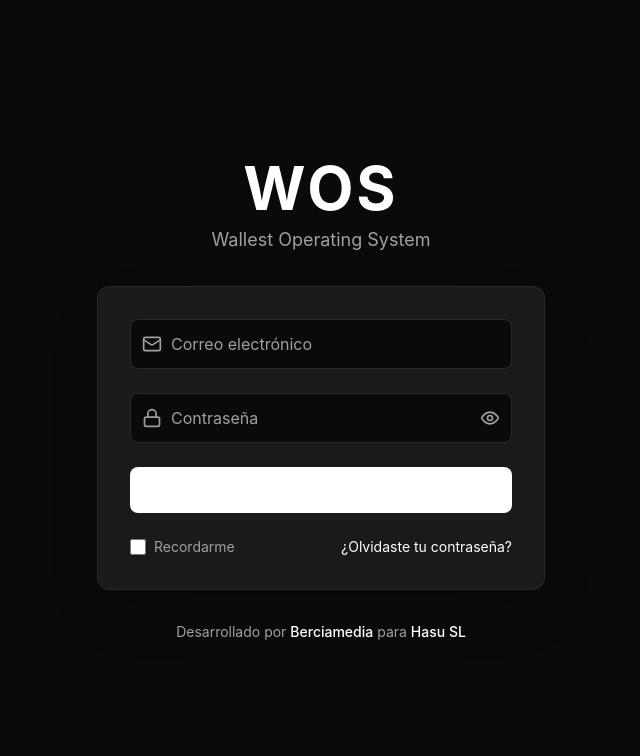
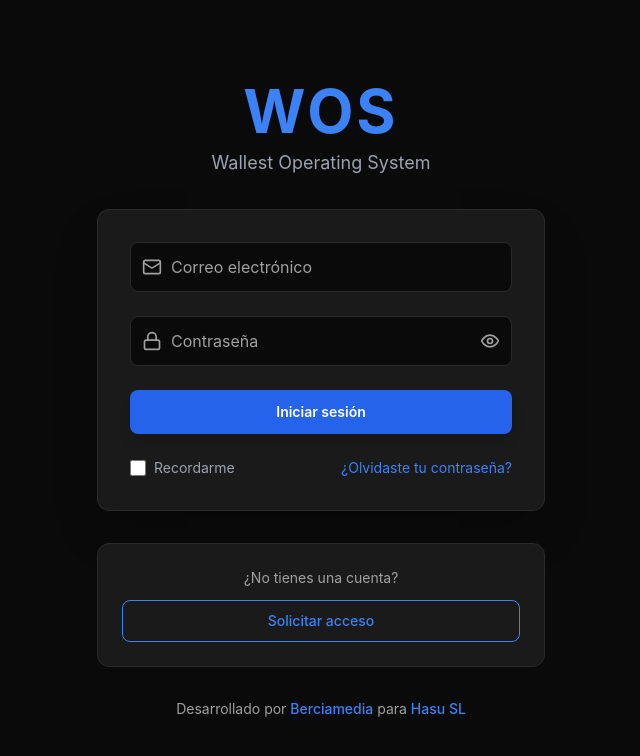
Before and after one commit to patomdq/wallest_operating_system, a Next.js app: page /login in a window 1280 px wide. Shown: the top 756 px of the page, without its empty margins (319-959 px from the left). Built offline with nearby package versions, Linux system fonts and the light colour scheme; no server answers.

Commit message:
Fix auth ui

```diff
--- a/app/login/page.tsx
+++ b/app/login/page.tsx
@@ -89,10 +89,10 @@ export default function LoginPage() {
         {/* Header */}
         <div className="text-center">
           <div className="mb-6">
-            <h1 className="text-6xl font-bold text-wos-accent tracking-wider">
+            <h1 className="text-6xl font-bold text-blue-500 tracking-wider">
               WOS
             </h1>
-            <p className="text-wos-text-muted text-lg mt-2">
+            <p className="text-gray-400 text-lg mt-2">
               Wallest Operating System
             </p>
           </div>
@@ -170,38 +170,38 @@ export default function LoginPage() {
             <button
               type="submit"
               disabled={isLoading}
-              className="group relative w-full flex justify-center py-3 px-4 border border-transparent text-sm font-medium rounded-lg text-white bg-wos-accent hover:bg-wos-accent/90 focus:outline-none focus:ring-2 focus:ring-offset-2 focus:ring-wos-accent focus:ring-offset-wos-bg disabled:opacity-50 disabled:cursor-not-allowed transition-all duration-200"
+              className="w-full flex justify-center items-center py-3 px-4 text-sm font-semibold rounded-lg text-white bg-blue-600 hover:bg-blue-700 focus:outline-none focus:ring-2 focus:ring-blue-500 focus:ring-offset-2 focus:ring-offset-gray-900 disabled:opacity-50 disabled:cursor-not-allowed transition-all duration-200 shadow-lg"
             >
               {isLoading ? (
-                <div className="flex items-center">
+                <>
                   <div className="animate-spin rounded-full h-4 w-4 border-2 border-white border-t-transparent mr-2"></div>
-                  Iniciando sesión...
-                </div>
+                  <span>Iniciando sesión...</span>
+                </>
               ) : (
-                'Iniciar sesión'
+                <span>Iniciar sesión</span>
               )}
             </button>
 
             {/* Remember Me and Forgot Password */}
             <div className="flex items-center justify-between text-sm">
-              <label className="flex items-center">
+              <label className="flex items-center cursor-pointer">
                 <input
                   id="remember-me"
                   name="remember-me"
                   type="checkbox"
                   checked={rememberMe}
                   onChange={(e) => setRememberMe(e.target.checked)}
-                  className="h-4 w-4 text-wos-accent focus:ring-wos-accent border-wos-border rounded bg-wos-bg"
+                  className="h-4 w-4 text-blue-600 focus:ring-blue-500 border-gray-600 rounded bg-gray-700 cursor-pointer"
                 />
-                <span className="ml-2 text-wos-text-muted">Recordarme</span>
+                <span className="ml-2 text-gray-400">Recordarme</span>
               </label>
 
               <a
                 href="#"
-                className="text-wos-accent hover:text-wos-accent/80 transition-colors"
+                className="text-blue-500 hover:text-blue-400 transition-colors"
                 onClick={(e) => {
                   e.preventDefault();
-                  alert('Para recuperar tu contraseña, contacta al administrador del sistema.');
+                  alert('Para recuperar tu contraseña, contacta al administrador del sistema.\n\nEmail: patricio@wallest.pro');
                 }}
               >
                 ¿Olvidaste tu contraseña?
@@ -210,13 +210,28 @@ export default function LoginPage() {
           </form>
         </div>
 
+        {/* Register Section */}
+        <div className="bg-wos-card border border-wos-border rounded-xl p-6 text-center">
+          <p className="text-wos-text-muted text-sm mb-3">
+            ¿No tienes una cuenta?
+          </p>
+          <button
+            onClick={() => {
+              alert('Para crear una cuenta, contacta al administrador del sistema.\n\nEmail: patricio@wallest.pro');
+            }}
+            className="w-full py-2.5 px-4 text-sm font-medium rounded-lg text-blue-500 bg-transparent border border-blue-500 hover:bg-blue-500 hover:text-white transition-all duration-200"
+          >
+            Solicitar acceso
+          </button>
+        </div>
+
         {/* Footer */}
         <div className="text-center">
           <p className="text-wos-text-muted text-sm">
             Desarrollado por{' '}
-            <span className="font-medium text-wos-accent">Berciamedia</span>{' '}
+            <span className="font-medium text-blue-500">Berciamedia</span>{' '}
             para{' '}
-            <span className="font-medium text-wos-accent">Hasu SL</span>
+            <span className="font-medium text-blue-500">Hasu SL</span>
           </p>
         </div>
       </div>
```
Also changed, not shown: 1 other file (tests, documents, lock files or other folders).
